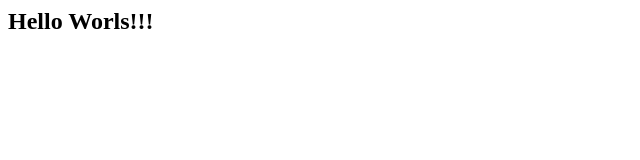
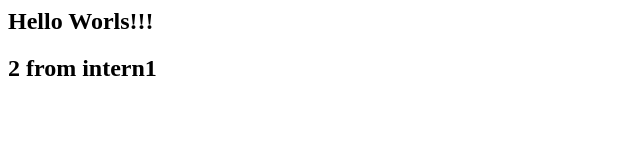
Before and after one commit to saketbadal/Project1, a plain HTML site: page index.html in a window 1280 px wide. Shown: the whole page, without its empty margins (0-640 px from the left). Drawn offline with Linux system fonts and the light colour scheme.

Commit message:
2 from intern 1

```diff
--- a/index.html
+++ b/index.html
@@ -1,5 +1,6 @@
 <head>
 	<body>
 		<h2>Hello Worls!!!</h2>
+		<h2>2 from intern1</h2>
 	</body>
 </head>
```
